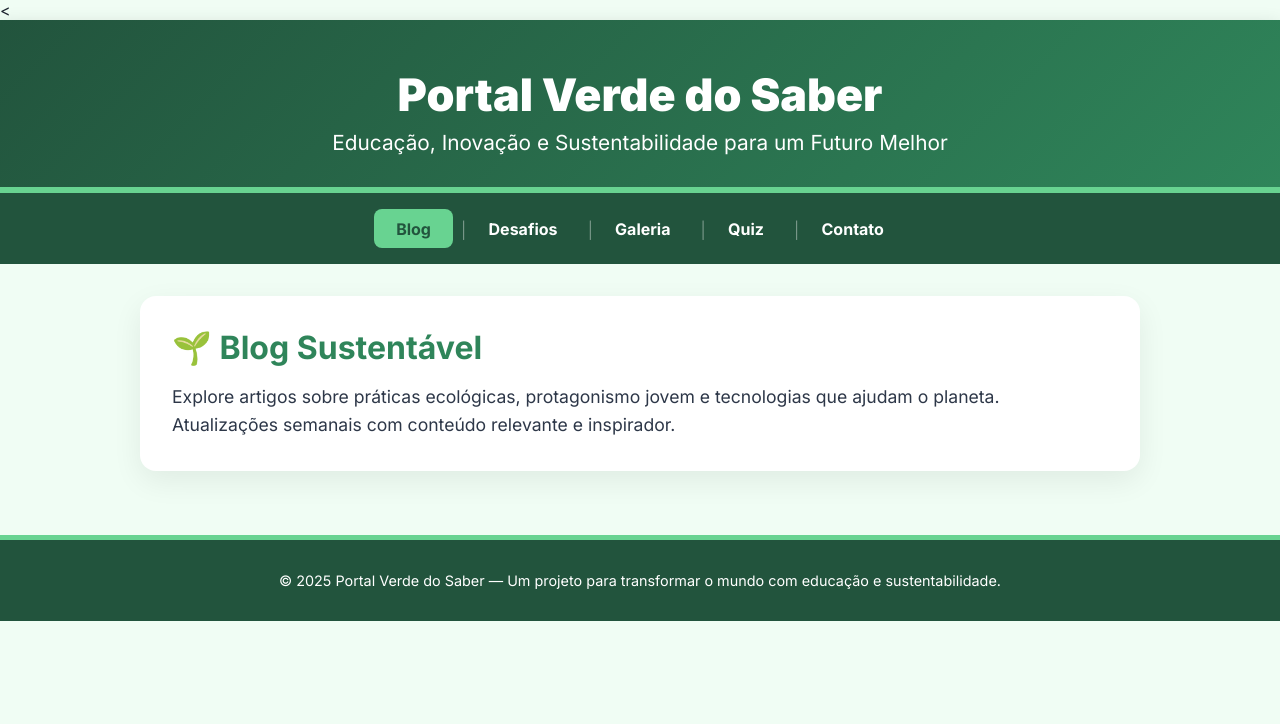
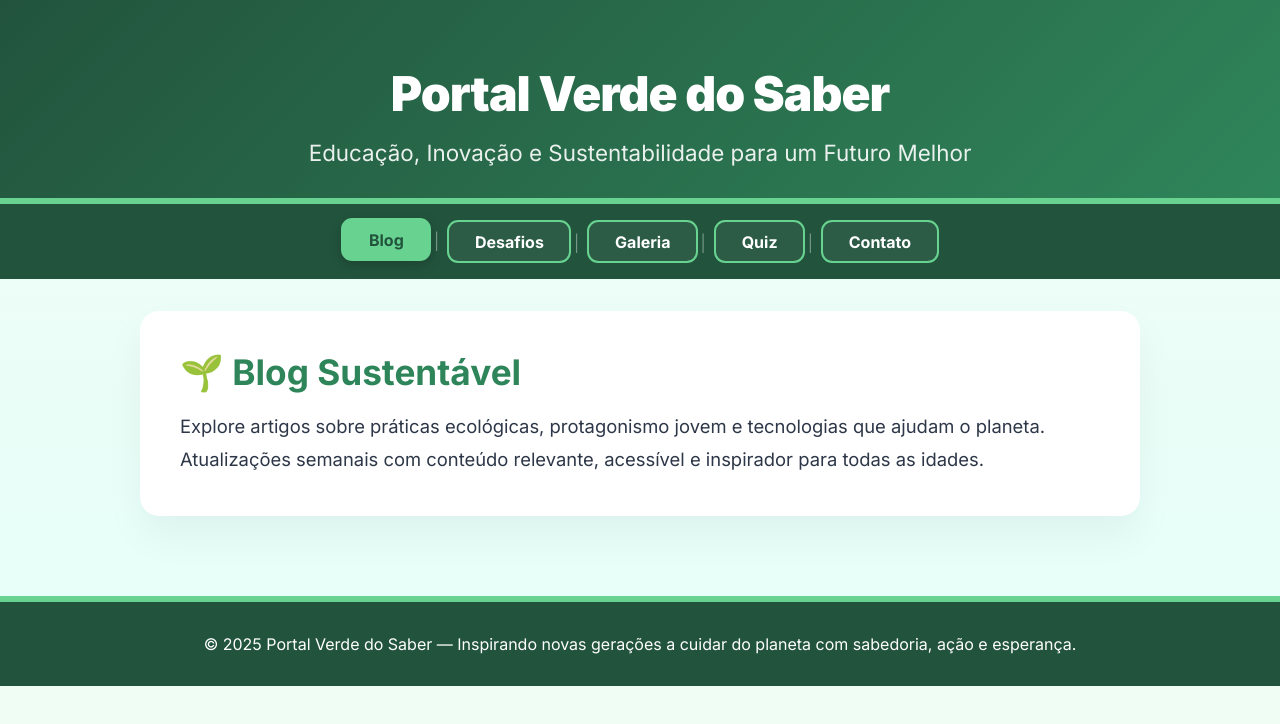
Before and after one commit to maiconsantos4/agrinho2025, a plain HTML site: page index.html in a window 1280 px wide. Drawn offline with Linux system fonts and the light colour scheme.

Commit message:
Add files via upload

```diff
--- a/index.html
+++ b/index.html
@@ -1,4 +1,4 @@
-<<!DOCTYPE html>
+<!DOCTYPE html>
 <html lang="pt-br">
 
 <head>
@@ -24,7 +24,7 @@
     }
 
     body {
-      background-color: var(--fundo);
+      background: linear-gradient(to bottom, #f0fdf4, #e6fffa);
       color: var(--texto);
     }
 
@@ -32,19 +32,23 @@
       background: linear-gradient(135deg, var(--verde-escuro), var(--verde-medio));
       color: var(--branco);
       text-align: center;
-      padding: 3rem 1rem 2rem;
-      box-shadow: 0 8px 20px rgba(0, 0, 0, 0.2);
+      padding: 4rem 2rem 2rem;
+      box-shadow: 0 10px 30px rgba(0, 0, 0, 0.3);
       border-bottom: 6px solid var(--verde-claro);
     }
 
     header h1 {
-      font-size: 2.8rem;
+      font-size: 3rem;
       font-weight: 900;
+      letter-spacing: -1px;
+      animation: fadeInDown 0.7s ease-out;
     }
 
     header p {
-      font-size: 1.3rem;
-      margin-top: 0.5rem;
+      font-size: 1.4rem;
+      margin-top: 1rem;
+      opacity: 0.9;
+      animation: fadeInDown 1s ease-out;
     }
 
     .tab-buttons {
@@ -53,27 +57,39 @@
       flex-wrap: wrap;
       background-color: var(--verde-escuro);
       padding: 1rem;
-      gap: 0.8rem;
+      gap: 1rem;
+      position: sticky;
+      top: 0;
+      z-index: 100;
     }
 
     .tab-buttons button {
-      background: transparent;
-      border: none;
+      background: rgba(255, 255, 255, 0.05);
+      border: 2px solid var(--verde-claro);
       color: var(--branco);
       font-weight: 700;
       font-size: 1rem;
       cursor: pointer;
-      padding: 0.6rem 1.4rem;
-      border-radius: 0.5rem;
+      padding: 0.6rem 1.6rem;
+      border-radius: 0.7rem;
       position: relative;
-      transition: background-color 0.3s ease, color 0.3s ease;
+      backdrop-filter: blur(6px);
+      transition: all 0.3s ease;
+    }
+
+    .tab-buttons button:hover,
+    .tab-buttons button.active {
+      background-color: var(--verde-claro);
+      color: var(--verde-escuro);
+      transform: translateY(-2px);
+      box-shadow: 0 4px 12px rgba(0,0,0,0.2);
     }
 
     .tab-buttons button::after {
       content: "│";
       color: #ffffff66;
       position: absolute;
-      right: -1rem;
+      right: -0.8rem;
       top: 50%;
       transform: translateY(-50%);
       pointer-events: none;
@@ -83,21 +99,15 @@
       content: "";
     }
 
-    .tab-buttons button:hover,
-    .tab-buttons button.active {
-      background-color: var(--verde-claro);
-      color: var(--verde-escuro);
-    }
-
     .tab-content {
       display: none;
       max-width: 1000px;
       margin: 2rem auto;
       background-color: var(--branco);
-      padding: 2rem;
-      border-radius: 1rem;
-      box-shadow: 0 10px 30px rgba(0, 0, 0, 0.07);
-      animation: fadeIn 0.4s ease-in-out;
+      padding: 2.5rem;
+      border-radius: 1.2rem;
+      box-shadow: 0 20px 40px rgba(0, 0, 0, 0.05);
+      animation: fadeIn 0.5s ease-in-out;
     }
 
     .tab-content.active {
@@ -107,45 +117,50 @@
     .tab-content h2 {
       color: var(--verde-medio);
       margin-bottom: 1rem;
-      font-size: 2rem;
+      font-size: 2.2rem;
     }
 
     .tab-content p {
-      font-size: 1.1rem;
+      font-size: 1.15rem;
       color: #2d3748;
-      line-height: 1.6;
+      line-height: 1.8;
     }
 
     footer {
       background-color: var(--verde-escuro);
       color: var(--branco);
       text-align: center;
-      padding: 2rem 1rem;
-      margin-top: 4rem;
-      border-top: 5px solid var(--verde-claro);
+      padding: 2rem;
+      margin-top: 5rem;
+      border-top: 6px solid var(--verde-claro);
     }
 
     footer p {
-      font-size: 0.9rem;
+      font-size: 1rem;
     }
 
     @keyframes fadeIn {
-      from { opacity: 0; transform: translateY(10px); }
+      from { opacity: 0; transform: translateY(20px); }
+      to { opacity: 1; transform: translateY(0); }
+    }
+
+    @keyframes fadeInDown {
+      from { opacity: 0; transform: translateY(-20px); }
       to { opacity: 1; transform: translateY(0); }
     }
 
     @media (max-width: 768px) {
       header h1 {
-        font-size: 2rem;
+        font-size: 2.2rem;
+      }
+
+      .tab-buttons {
+        gap: 0.5rem;
       }
 
       .tab-buttons button {
+        font-size: 0.95rem;
         padding: 0.5rem 1rem;
-        font-size: 0.95rem;
-      }
-
-      .tab-buttons button::after {
-        right: -0.6rem;
       }
     }
   </style>
@@ -167,31 +182,31 @@
 
   <div id="blog" class="tab-content active">
     <h2>🌱 Blog Sustentável</h2>
-    <p>Explore artigos sobre práticas ecológicas, protagonismo jovem e tecnologias que ajudam o planeta. Atualizações semanais com conteúdo relevante e inspirador.</p>
+    <p>Explore artigos sobre práticas ecológicas, protagonismo jovem e tecnologias que ajudam o planeta. Atualizações semanais com conteúdo relevante, acessível e inspirador para todas as idades.</p>
   </div>
 
   <div id="desafios" class="tab-content">
     <h2>🔥 Desafios do Mês</h2>
-    <p>Participe de ações práticas para um mundo melhor! Ex: "7 dias sem plástico", "Crie uma composteira" e muito mais. Mostre seu impacto e compartilhe com a comunidade!</p>
+    <p>Participe de ações práticas para um mundo melhor! Exemplos: "7 dias sem plástico", "Crie uma composteira", "1 planta por semana". Compartilhe seus resultados conosco!</p>
   </div>
 
   <div id="galeria" class="tab-content">
     <h2>📸 Galeria Verde</h2>
-    <p>Veja imagens de projetos sustentáveis, hortas escolares, mutirões de limpeza e muito mais. Envie o seu também e inspire outros jovens protagonistas!</p>
+    <p>Veja imagens reais de projetos sustentáveis, hortas escolares, reciclagem criativa e muito mais. Mostre seu protagonismo jovem com orgulho — envie sua foto para nossa equipe!</p>
   </div>
 
   <div id="quiz" class="tab-content">
     <h2>🧠 Quiz Sustentável</h2>
-    <p>Teste seu conhecimento com quizzes sobre o meio ambiente, reciclagem, energias renováveis e cidadania ecológica. Aprenda brincando e se desafie!</p>
+    <p>Teste seus conhecimentos com quizzes rápidos sobre ecologia, clima, agricultura e práticas sustentáveis. Aprenda brincando e compartilhe seu resultado!</p>
   </div>
 
   <div id="contato" class="tab-content">
     <h2>📬 Fale Conosco</h2>
-    <p>Tem dúvidas ou quer compartilhar seu projeto? Fale com nossa equipe: <strong>contato@verdeeduca.com</strong></p>
+    <p>Quer sugerir um tema, enviar seu projeto ou tirar dúvidas? Escreva para <strong>contato@verdeeduca.com</strong> ou envie mensagem no nosso Instagram <strong>@portalverdedosaber</strong>.</p>
   </div>
 
   <footer>
-    <p>&copy; 2025 Portal Verde do Saber — Um projeto para transformar o mundo com educação e sustentabilidade.</p>
+    <p>&copy; 2025 Portal Verde do Saber — Inspirando novas gerações a cuidar do planeta com sabedoria, ação e esperança.</p>
   </footer>
 
   <script>
```
